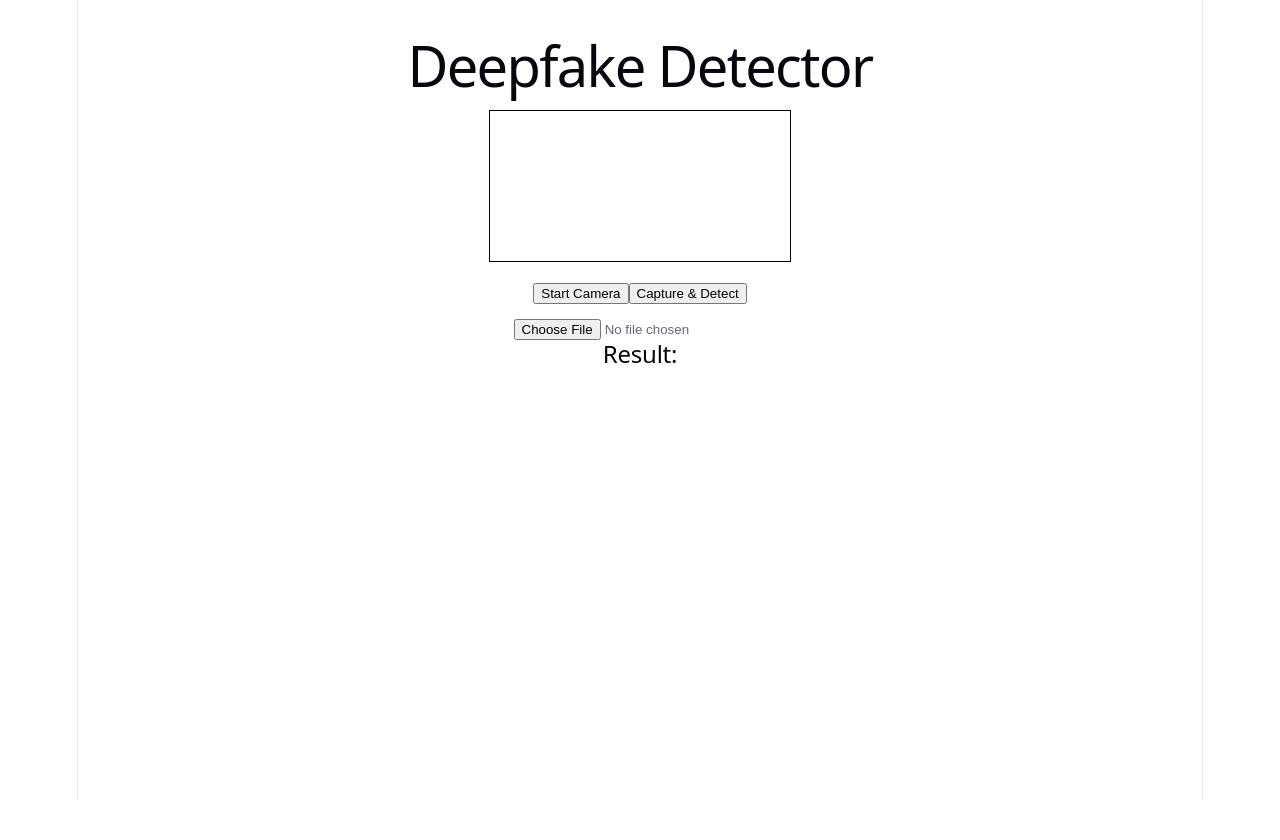
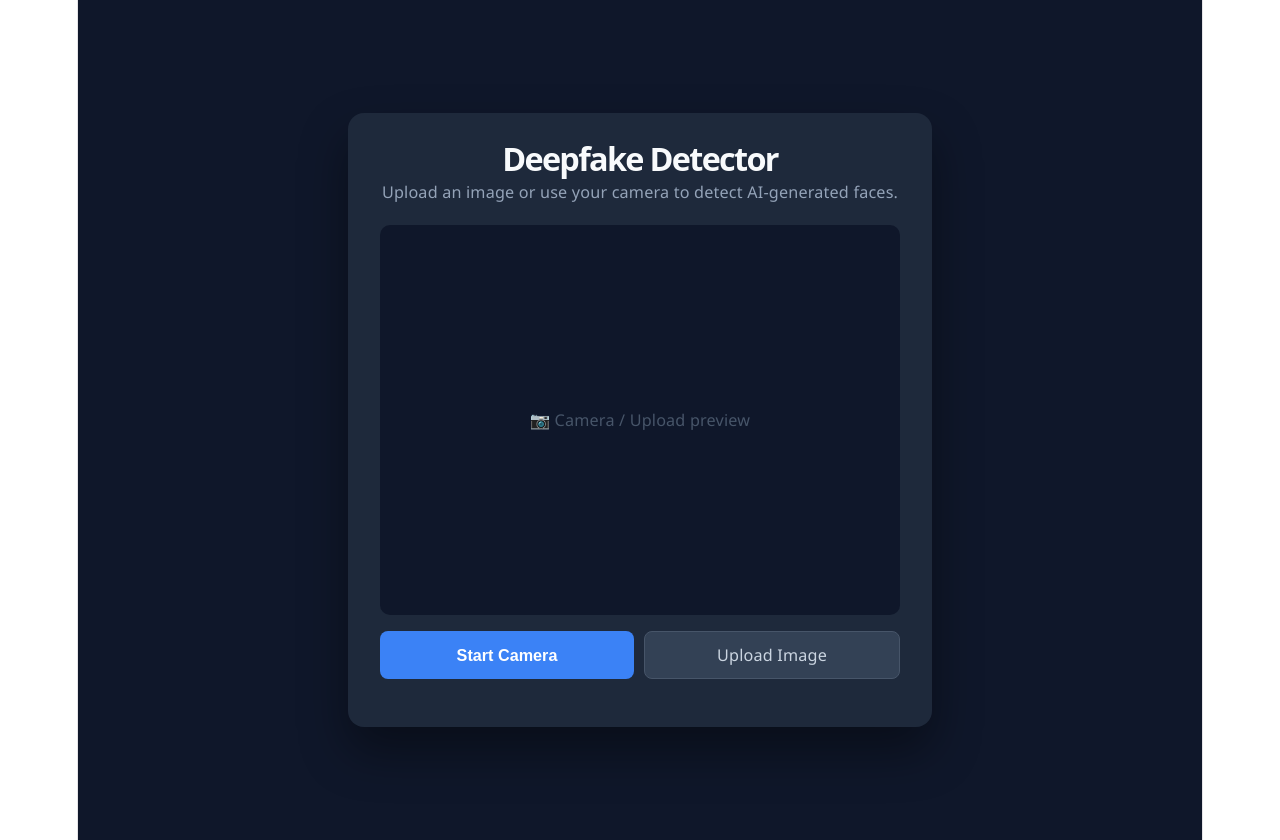
Before and after one commit to anasniet77/deepfake-ai-project, a React (Vite) app in the folder client/: page / in a window 1280 px wide. Before the commit the page ends 800 px from the top, so only its background shows below. Built offline with nearby package versions, Linux system fonts and the light colour scheme; no server answers.

Commit message:
fix UI deep controls

```diff
--- a/client/src/App.jsx
+++ b/client/src/App.jsx
@@ -1,107 +1,287 @@
-import { useRef, useState } from "react";
+import { useRef, useState, useEffect } from "react";
 import axios from "axios";
+
+// ✅ PASTE YOUR RENDER BACKEND URL HERE
+const BACKEND_URL = "https://deepfake-ai-project.onrender.com";
 
 function App() {
   const videoRef = useRef(null);
   const canvasRef = useRef(null);
-  const [result, setResult] = useState("");
+  const [result, setResult] = useState(null);
   const [loading, setLoading] = useState(false);
+  const [cameraActive, setCameraActive] = useState(false);
+  const [backendStatus, setBackendStatus] = useState("waking"); // "waking" | "ready"
+  const [preview, setPreview] = useState(null);
 
-  // Start camera
+  // Wake up Render backend on app load (free tier sleeps after inactivity)
+  useEffect(() => {
+    axios
+      .get(`${BACKEND_URL}/`)
+      .then(() => setBackendStatus("ready"))
+      .catch(() => setBackendStatus("ready")); // still set ready, let actual request fail with message
+  }, []);
+
+  // Start webcam
   const startCamera = async () => {
     try {
-      const stream = await navigator.mediaDevices.getUserMedia({
-        video: true,
-      });
+      const stream = await navigator.mediaDevices.getUserMedia({ video: true });
       videoRef.current.srcObject = stream;
+      setCameraActive(true);
+      setResult(null);
+      setPreview(null);
     } catch (err) {
-      console.log("Camera error:", err);
-      setResult("Camera not allowed");
+      console.error("Camera error:", err);
+      setResult({ error: "Camera access denied or not available." });
     }
   };
 
-  // Send image to backend
-  const sendToBackend = async (blob) => {
-    try {
+  // Stop webcam and release stream
+  const stopCamera = () => {
+    const stream = videoRef.current?.srcObject;
+    if (stream) {
+      stream.getTracks().forEach((t) => t.stop());
+      videoRef.current.srcObject = null;
+    }
+    setCameraActive(false);
+  };
+
+  // Send image blob to Node backend → FastAPI
+  const sendToBackend = async (blob, previewUrl) => {
     setLoading(true);
-      setResult("");
+    setResult(null);
+    if (previewUrl) setPreview(previewUrl);
 
     const formData = new FormData();
     formData.append("file", blob, "image.jpg");
 
-      const res = await axios.post(
-        "https://deepfake-ai-project.onrender.com/api/predict",
-        formData,
-        {
-          headers: {
-            "Content-Type": "multipart/form-data",
-          },
+    try {
+      const res = await axios.post(`${BACKEND_URL}/api/predict`, formData, {
+        headers: { "Content-Type": "multipart/form-data" },
+        timeout: 90000, // 90s — Render free tier can be slow on cold start
+      });
+
+      setResult({
+        prediction: res.data?.prediction ?? "Unknown",
+        confidence: res.data?.confidence ?? "N/A",
+      });
+    } catch (err) {
+      console.error("API error:", err);
+      if (err.code === "ECONNABORTED" || err.code === "ERR_NETWORK") {
+        setResult({ error: "Backend is still waking up. Please wait 30s and try again." });
+      } else {
+        setResult({
+          error: err.response?.data?.message || `Error: ${err.message}`,
+        });
       }
-      );
-
-      console.log("Backend response:", res.data);
-
-      setResult(res.data?.prediction || "No response from server");
-    } catch (err) {
-      console.log("API error:", err);
-      setResult("Error connecting to backend");
     } finally {
       setLoading(false);
     }
   };
 
-  // Capture from camera
-  const captureAndDetect = async () => {
+  // Capture frame from webcam
+  const captureAndDetect = () => {
+    if (!cameraActive) {
+      setResult({ error: "Start the camera first." });
+      return;
+    }
     const canvas = canvasRef.current;
     const video = videoRef.current;
-
     canvas.width = 224;
     canvas.height = 224;
-
-    const ctx = canvas.getContext("2d");
-    ctx.drawImage(video, 0, 0, 224, 224);
-
-    canvas.toBlob((blob) => {
-      if (blob) sendToBackend(blob);
-    }, "image/jpeg");
+    canvas.getContext("2d").drawImage(video, 0, 0, 224, 224);
+    const previewUrl = canvas.toDataURL("image/jpeg");
+    canvas.toBlob((blob) => blob && sendToBackend(blob, previewUrl), "image/jpeg");
   };
 
-  // Upload from gallery
-  const uploadImage = async (e) => {
+  // Upload from file input
+  const uploadImage = (e) => {
     const file = e.target.files[0];
-    if (file) {
-      sendToBackend(file);
-    }
+    if (!file) return;
+    stopCamera();
+    const previewUrl = URL.createObjectURL(file);
+    sendToBackend(file, previewUrl);
+    e.target.value = ""; // reset so same file can be re-uploaded
   };
 
+  const isFake = result?.prediction === "Fake";
+  const isReal = result?.prediction === "Real";
+
   return (
-    <div style={{ textAlign: "center", padding: "20px" }}>
-      <h1>Deepfake Detector</h1>
+    <div style={styles.page}>
+      <div style={styles.card}>
+        <h1 style={styles.title}>Deepfake Detector</h1>
+        <p style={styles.subtitle}>Upload an image or use your camera to detect AI-generated faces.</p>
 
-      {/* Video */}
+        {/* Backend status */}
+        {backendStatus === "waking" && (
+          <div style={styles.statusBanner}>
+            ⏳ Waking up backend server (free tier — may take ~30s)…
+          </div>
+        )}
+
+        {/* Video preview */}
+        <div style={styles.videoContainer}>
           <video
             ref={videoRef}
             autoPlay
             playsInline
-        style={{ width: "300px", border: "1px solid black" }}
+            muted
+            style={{ ...styles.video, display: cameraActive ? "block" : "none" }}
           />
+          {preview && !cameraActive && (
+            <img src={preview} alt="Preview" style={styles.video} />
+          )}
+          {!cameraActive && !preview && (
+            <div style={styles.placeholder}>📷 Camera / Upload preview</div>
+          )}
+        </div>
 
         <canvas ref={canvasRef} style={{ display: "none" }} />
 
-      <div style={{ marginTop: "10px" }}>
-        <button onClick={startCamera}>Start Camera</button>
-        <button onClick={captureAndDetect}>Capture & Detect</button>
+        {/* Controls */}
+        <div style={styles.controls}>
+          {!cameraActive ? (
+            <button style={styles.btnPrimary} onClick={startCamera}>
+              Start Camera
+            </button>
+          ) : (
+            <>
+              <button style={styles.btnPrimary} onClick={captureAndDetect} disabled={loading}>
+                {loading ? "Analysing…" : "Capture & Detect"}
+              </button>
+              <button style={styles.btnSecondary} onClick={stopCamera}>
+                Stop Camera
+              </button>
+            </>
+          )}
+
+          <label style={styles.btnSecondary}>
+            Upload Image
+            <input
+              type="file"
+              accept="image/*"
+              onChange={uploadImage}
+              style={{ display: "none" }}
+            />
+          </label>
         </div>
 
-      <div style={{ marginTop: "10px" }}>
-        <input type="file" accept="image/*" onChange={uploadImage} />
+        {/* Result */}
+        {loading && <div style={styles.resultBox}>🔍 Analysing image…</div>}
+
+        {result && !loading && (
+          <div
+            style={{
+              ...styles.resultBox,
+              borderColor: result.error ? "#f59e0b" : isFake ? "#ef4444" : "#22c55e",
+              background: result.error
+                ? "#fef3c7"
+                : isFake
+                ? "#fee2e2"
+                : "#dcfce7",
+              color: result.error ? "#92400e" : isFake ? "#991b1b" : "#14532d",
+            }}
+          >
+            {result.error ? (
+              <span>⚠️ {result.error}</span>
+            ) : (
+              <>
+                <span style={{ fontSize: "1.4rem" }}>
+                  {isFake ? "🚨" : "✅"} {result.prediction}
+                </span>
+                <span style={{ fontSize: "0.9rem", marginTop: 4, display: "block" }}>
+                  Confidence: {result.confidence}
+                </span>
+              </>
+            )}
           </div>
-
-      <h2>
-        {loading ? "Processing..." : `Result: ${result}`}
-      </h2>
+        )}
+      </div>
     </div>
   );
 }
 
+const styles = {
+  page: {
+    minHeight: "100vh",
+    background: "#0f172a",
+    display: "flex",
+    alignItems: "center",
+    justifyContent: "center",
+    fontFamily: "'Segoe UI', sans-serif",
+    padding: "20px",
+  },
+  card: {
+    background: "#1e293b",
+    borderRadius: "16px",
+    padding: "32px",
+    width: "100%",
+    maxWidth: "520px",
+    boxShadow: "0 24px 48px rgba(0,0,0,0.4)",
+    color: "#f1f5f9",
+  },
+  title: { margin: "0 0 8px", fontSize: "1.8rem", fontWeight: 700, color: "#f8fafc" },
+  subtitle: { margin: "0 0 20px", fontSize: "0.9rem", color: "#94a3b8" },
+  statusBanner: {
+    background: "#1d4ed8",
+    color: "#bfdbfe",
+    borderRadius: "8px",
+    padding: "10px 14px",
+    fontSize: "0.85rem",
+    marginBottom: "16px",
+  },
+  videoContainer: {
+    width: "100%",
+    aspectRatio: "4/3",
+    background: "#0f172a",
+    borderRadius: "10px",
+    overflow: "hidden",
+    marginBottom: "16px",
+    display: "flex",
+    alignItems: "center",
+    justifyContent: "center",
+  },
+  video: { width: "100%", height: "100%", objectFit: "cover", display: "block" },
+  placeholder: { color: "#475569", fontSize: "0.9rem" },
+  controls: {
+    display: "flex",
+    gap: "10px",
+    flexWrap: "wrap",
+    marginBottom: "16px",
+  },
+  btnPrimary: {
+    flex: 1,
+    padding: "10px 16px",
+    background: "#3b82f6",
+    color: "#fff",
+    border: "none",
+    borderRadius: "8px",
+    fontWeight: 600,
+    cursor: "pointer",
+    fontSize: "0.9rem",
+    minWidth: "120px",
+  },
+  btnSecondary: {
+    flex: 1,
+    padding: "10px 16px",
+    background: "#334155",
+    color: "#cbd5e1",
+    border: "1px solid #475569",
+    borderRadius: "8px",
+    fontWeight: 500,
+    cursor: "pointer",
+    fontSize: "0.9rem",
+    minWidth: "120px",
+    textAlign: "center",
+  },
+  resultBox: {
+    borderRadius: "10px",
+    padding: "16px",
+    border: "2px solid",
+    textAlign: "center",
+    fontWeight: 600,
+    transition: "all 0.3s",
+  },
+};
+
 export default App;
```
Also changed, not shown: 2 other files (tests, documents, lock files or other folders). Lines whose indentation alone changed are shown as unchanged.
